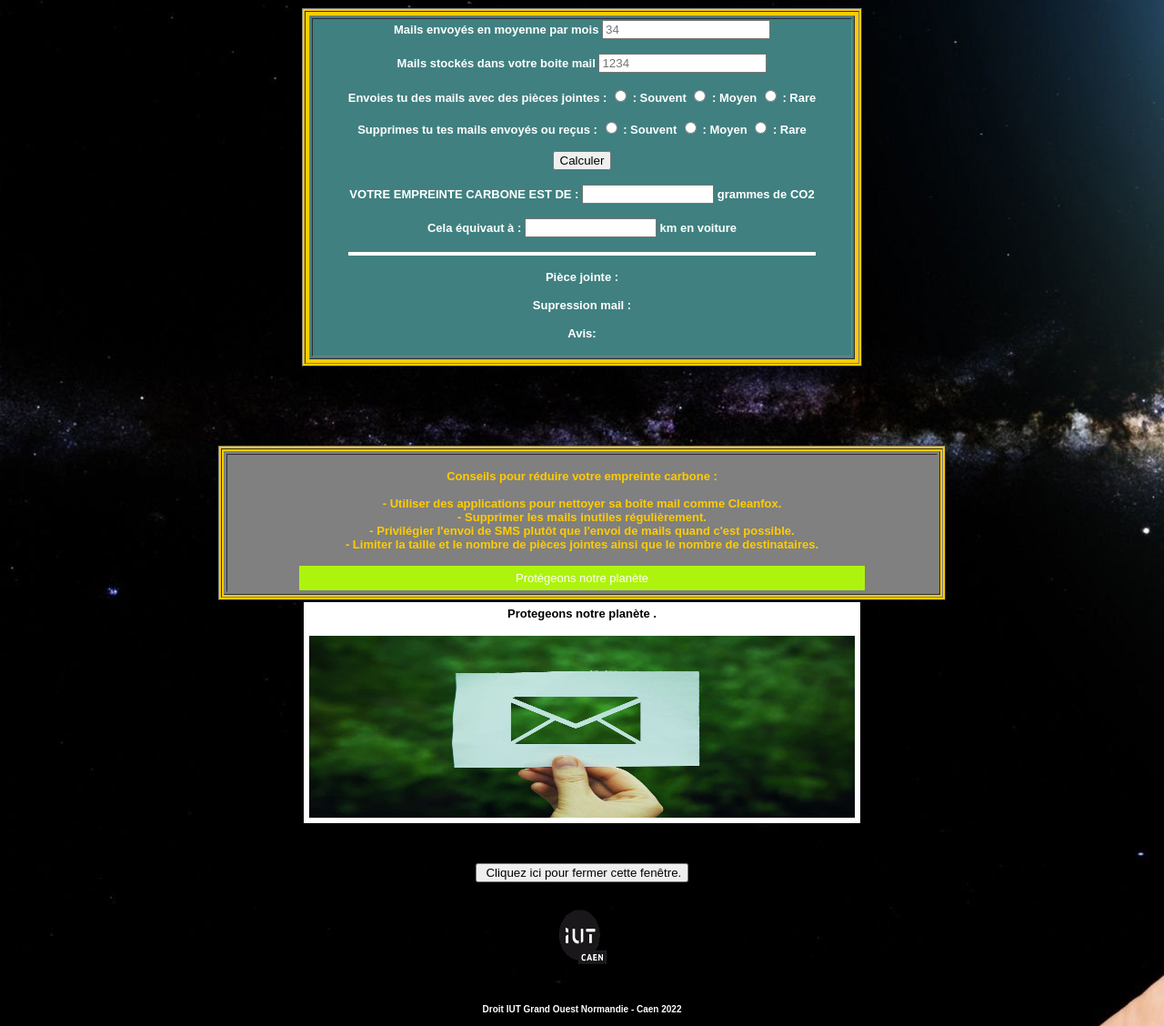
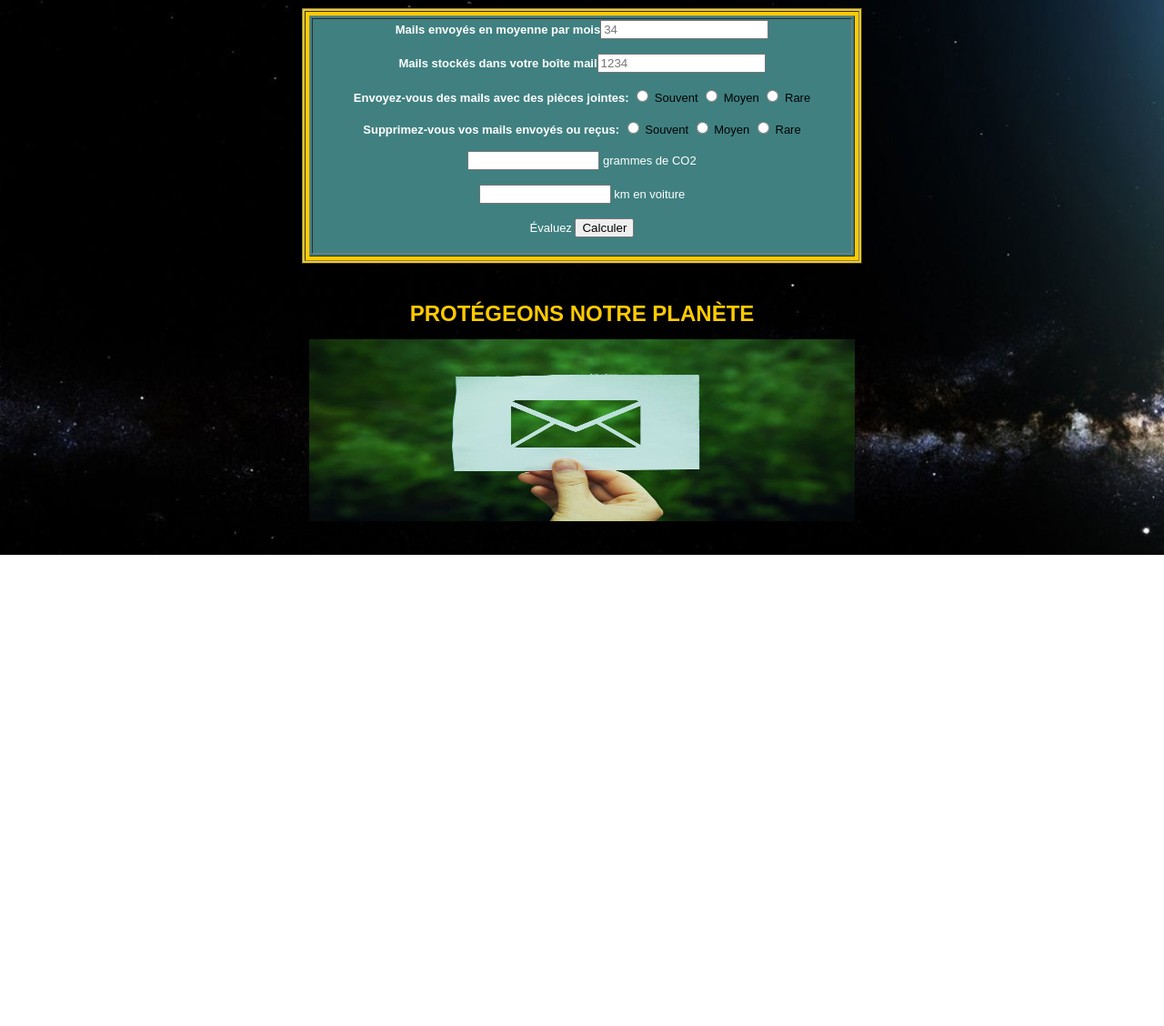
Before and after one commit to TAOUFIK05/Carbone-des-E-mails, a plain HTML site: page index.htm in a window 1280 px wide. Shown: the part 619-1747 px from the top of the page at 91% size. After the commit the page ends 1229 px from the top, so only its background shows below. Drawn offline with Linux system fonts and the light colour scheme.

Commit message:
Update index.htm

```diff
--- a/index.htm
+++ b/index.htm
@@ -1,129 +1,101 @@
 <!DOCTYPE HTML PUBLIC "-//W3C//DTD HTML 4.0 Transitional//EN">
 
-<HTML><HEAD><TITLE>EMPREINTE CARBONE DES MAILS</TITLE>
+<HTML>
+<HEAD>
+<TITLE>Empreinte Carbone des Mails</TITLE>
 <META http-equiv=Content-Type content="text/html; charset=utf8">
 <META content="MSHTML 6.00.2800.1106" name=GENERATOR>
+<SCRIPT language=javascript>
+// Hide from browsers that do not understand JavaScript
 
-<SCRIPT language=javascript>
-<!-- Hide from browsers that do not understand Javascript
-
-function calculcarbonne(carbonne) {
-
-var testincr=document.carbonne.input.value;
-var testinagecr=document.carbonne.inputage.value;
+function calculCarbonne(carbonne) {
+    var testincr = document.carbonne.input.value;
+    var testinagecr = document.carbonne.inputage.value;
     var theonecr;
     var sup_mail;
 
-for (i=0;i<document.carbonne.carbonnemorpho.length;i++){
-if (document.carbonne.carbonnemorpho[i].checked==true)
-theonecr=i;
+    for (i = 0; i < document.carbonne.carbonnemorpho.length; i++) {
+        if (document.carbonne.carbonnemorpho[i].checked == true)
+            theonecr = i;
     }
 
-for (i=0;i<document.carbonne.suppression.length;i++){
-if (document.carbonne.suppression[i].checked==true)
-sup_mail=i;
+    for (i = 0; i < document.carbonne.suppression.length; i++) {
+        if (document.carbonne.suppression[i].checked == true)
+            sup_mail = i;
     }
 
-if (theonecr==0 )
-{
-document.carbonne.output.value=(testincr*12*4 + testinagecr*10);
-document.carbonne.output2.value=Math.round((testincr*12*4 + testinagecr*10) / 150);
-document.getElementById("piece_jointe").innerHTML="Souvent: Envoies moins de mails avec des pièces jointes, puisqu'une pièce jointe émet 50 g de CO2";
+    var co2total = (testincr * 12 * 4 + testinagecr * 10);
+    document.carbonne.output.value = co2total;
+    document.carbonne.output2.value = Math.round(co2total / 150);
 
+    if (theonecr == 0) {
+        document.getElementById("piece_jointe").innerHTML = "Souvent: Envoyez moins de mails avec des pièces jointes, car une pièce jointe émet 50 g de CO2";
+    } else if (theonecr == 1) {
+        document.getElementById("piece_jointe").innerHTML = "Moyen: Envoyez moins de mails avec des pièces jointes.";
+    } else {
+        document.getElementById("piece_jointe").innerHTML = "Rare: C'est bien, continuez ainsi.";
     }
-else
-{
-if (theonecr==1 )
-{
-document.carbonne.output.value=(testincr*12*4 + testinagecr*10);
-document.carbonne.output2.value=Math.round((testincr*12*4 + testinagecr*10) / 150);
-document.getElementById("piece_jointe").innerHTML="Moyen: Envoies moins de mails avec des pièces jointes.";
 
+    if (document.carbonne.output2.value > 450) {
+        if (document.carbonne.output2.value > 700) {
+            document.getElementById("conseil").innerHTML = "BEAUCOUP: Essayez de supprimer des mails!";
+        } else {
+            document.getElementById("conseil").innerHTML = "Vous pouvez mieux faire.";
         }
-else
-{
-document.carbonne.output.value=(testincr*12*4 + testinagecr*10);
-document.carbonne.output2.value=Math.round((testincr*12*4 + testinagecr*10) / 150);
-document.getElementById("piece_jointe").innerHTML="Rare : C'est bien continues ainsi.";
+    } else {
+        document.getElementById("conseil").innerHTML = "C'est bien, continuez à supprimer vos mails.";
+    }
+
+    if (sup_mail == 0) {
+        document.getElementById("sup_mail_id").innerHTML = "Souvent: Continuez à supprimer vos mails, supprimez-en plus, et vous verrez votre empreinte carbone diminuer.";
+    } else if (sup_mail == 1) {
+        document.getElementById("sup_mail_id").innerHTML = "Moyen: Continuez à supprimer vos mails pour diminuer l'effet de CO2.";
+    } else {
+        document.getElementById("sup_mail_id").innerHTML = "Rare: Pensez à notre planète, supprimez vos mails, vous pouvez aider à la sauver :-)";
     }
 }
-//Message : conseil
-if (document.carbonne.output2.value >450 ){
-if (document.carbonne.output2.value >700 ){
-document.getElementById("conseil").innerHTML="BEAUCOUP ESSAYES DE SUPPRIMER DES MAILS !!!";
-
-}
-else{
-document.getElementById("conseil").innerHTML="Tu peux mieux faire";
-}
-}
-else{
-document.getElementById("conseil").innerHTML="C'est bien, continues à supprimer tes mails";
-}
-
-// supression mail
-
-if (sup_mail==0 )
-{
-
-document.getElementById("sup_mail_id").innerHTML="Souvent : Continues à supprimer tes mails, supprimes en plus, tu verras ton empreinte carbone diminuer";
-//document.carbonne.output31.value="Souvent : Continues à supprimer tes mails, supprimes en plus, tu verras ton empreinte carbone diminuer";
-}
-else
-{
-if (sup_mail==1 )
-{
-document.getElementById("sup_mail_id").innerHTML="Moyen : Continues à supprimes tes mails, pour diminuer l'effet de CO2";
-}
-else
-{
-document.getElementById("sup_mail_id").innerHTML="Rare : Penses à notre planète, supprimes tes mails, tu peux aider à la sauver :-)";
-}
-}
-// Piece jointe
-
-
-}
-
-// end hiding -->
+// end hiding
 </SCRIPT>
-
-
-<STYLE type=text/css>.grandgras {
-	FONT-WEIGHT: bold; FONT-SIZE: 24px; FONT-FAMILY: Arial, Helvetica, sans-serif
+<STYLE type=text/css>
+    .grandgras {
+        font-weight: bold;
+        font-size: 24px;
+        font-family: Arial, Helvetica, sans-serif;
     }
     .standard {
-	FONT-SIZE: 13px; FONT-FAMILY: Arial, Helvetica, sans-serif
+        font-size: 13px;
+        font-family: Arial, Helvetica, sans-serif;
     }
     .standardsmall {
-	FONT-SIZE: 10px; FONT-FAMILY: Arial, Helvetica, sans-serif
+        font-size: 10px;
+        font-family: Arial, Helvetica, sans-serif;
     }
     .lienbleu {
-	FONT-SIZE: 12px; COLOR: #0000ff; FONT-FAMILY: Arial, Helvetica, sans-serif; TEXT-DECORATION: none
-
+        font-size: 12px;
+        color: #0000ff;
+        font-family: Arial, Helvetica, sans-serif;
+        text-decoration: none;
     }
 </STYLE>
 </HEAD>
-<BODY  style=" background-image:url('earth.jpg');FONT-SIZE: 10pt; COLOR: rgb(0,0,0); FONT-FAMILY: Arial"
-vLink=#ffffff aLink=#000000 link=#ffffff leftMargin=5
-topMargin=5 >
+<BODY style="background-image:url('earth.jpg'); font-size: 10pt; color: rgb(0,0,0); font-family: Arial" vLink=#ffffff aLink=#000000 link=#ffffff leftMargin=5 topMargin=5>
 
-<P align=center><A href="http://iut-caen.unicaen.fr/"><SPAN
-class=standard><IMG height=200 src="carbonne3.jpg" width=250
-border=0></SPAN></A></P>
+<P align=center>
+    <A href="http://iut-caen.unicaen.fr/">
+        <SPAN class=standard><IMG height=200 src="carbonne3.jpg" width=250 border=0></SPAN>
+    </A>
+</P>
 <P align=center><STRONG><FONT color=#ffcb00><SPAN class=grandgras>CALCULEZ VOTRE EMPREINTE CARBONE DES MAILS</SPAN></FONT></STRONG></P>
-<P align=center><SPAN class=standard><IMG height=4
-alt="cadreseparateurblanc.gif (78 octets)"
-src="Le poids idéal_fichiers/cadreseparateurblanc.gif" width=514
-border=0></SPAN></P>
+<P align=center><SPAN class=standard><IMG height=4 src="Le poids idéal_fichiers/cadreseparateurblanc.gif" width=514 border=0></SPAN></P>
 <DIV align=center>
 <CENTER>
 <TABLE cellPadding=10 width=640 bgColor=#408080 border=0>
   <TBODY>
   <TR>
     <TD width="100%">
-      <P align=justify><FONT color=#ffffff><SPAN class=standard> Les mails sont omniprésents dans nos vies quotidiennes et representent une part important
-	  de l'émission des gaz à effet de serre. A ce jour où nous parlons du développement durable, il serait intéressant de diminuer notre empreinte carbone
+      <P align=justify><FONT color=#ffffff><SPAN class=standard>
+      Les mails sont omniprésents dans nos vies quotidiennes et représentent une part importante
+      de l'émission des gaz à effet de serre. À ce jour où nous parlons du développement durable, il serait intéressant de diminuer notre empreinte carbone
       notamment en supprimant nos mails. En effet, nos mails stockés et envoyés sont très énergivores et donc sont sources de pollution.
       <BR><BR>
       L'empreinte carbone permet de déterminer l'équivalent CO2 produit par les mails.
@@ -131,21 +103,24 @@ border=0></SPAN></P>
       <BR><BR>
       Calcul de l'empreinte carbone :
       <BR><BR>
-	  Quantité de CO2 produite au total par an = quantité de CO2 émise par l'envoi de mails pendant 1 mois × 12 + quantité de C02 émise lors du stockage des mails sur 1 an.
+      Quantité de CO2 produite au total par an = quantité de CO2 émise par l'envoi de mails pendant 1 mois × 12 + quantité de CO2 émise lors du stockage des mails sur 1 an.
       <BR>
       Quantité de CO2 émise par l'envoi de mails par mois = nombre de mails envoyés par mois × 4 Car 4 g de CO2 sont émis lors de l'envoi d'un mail en moyenne.
       <BR>
-	Quantité de CO2 émise lors du stockage de mails par an = nombre de mails stockés ×10
+      Quantité de CO2 émise lors du stockage de mails par an = nombre de mails stockés × 10
       <BR>
       Car 10 g de CO2 sont émis lors du stockage d'un mail pendant 1 an.
-	  <BR>
-	  <BR>
+      <BR><BR>
       Équivalence de l'empreinte carbone en km en voiture = Quantité de CO2 produite au total par an / 150
       <BR>
       Car 150 g équivaut en moyenne à la quantité de CO2 produite lors d'un trajet de 1 kilomètre en voiture.
       .</SPAN></FONT></P>
-      </SPAN></FONT></P></TD></TR></TBODY></TABLE></CENTER></DIV>
-
+    </TD>
+  </TR>
+  </TBODY>
+</TABLE>
+</CENTER>
+</DIV>
 
 <P align=center>&nbsp;</P>
 <DIV align=center>
@@ -161,187 +136,60 @@ border=0></SPAN></P>
             <FORM name=carbonne>
             <DIV align=center>
             <CENTER>
-            <P><SPAN class=standard><STRONG><FONT color=#ffffff> Mails envoyés en moyenne par mois  </FONT></STRONG><INPUT size=15
-            name=input type="number" placeholder="34"></SPAN></P></CENTER></DIV>
+            <P><SPAN class=standard><STRONG><FONT color=#ffffff>Mails envoyés en moyenne par mois</FONT></STRONG><INPUT size=15 name=input type="number" placeholder="34"></SPAN></P></CENTER></DIV>
 
             <DIV align=center>
             <CENTER>
-            <P><SPAN class=standard><STRONG><FONT color=#ffffff> Mails stockés dans votre boite mail  </FONT></STRONG><INPUT size=15
-            name=inputage placeholder="1234" type="number"></SPAN></P></CENTER></DIV>
+            <P><SPAN class=standard><STRONG><FONT color=#ffffff>Mails stockés dans votre boîte mail</FONT></STRONG><INPUT size=15 name=inputage placeholder="1234" type="number"></SPAN></P></CENTER></DIV>
 
             <DIV align=center>
             <CENTER>
-            <P><SPAN class=standard><STRONG><FONT color=#ffffff>Envoies tu des mails avec des pièces jointes : <INPUT type=radio name=carbonnemorpho> : Souvent
-            <INPUT type=radio name=carbonnemorpho> : Moyen <INPUT type=radio
-            name=carbonnemorpho> : Rare</FONT></STRONG></SPAN></P></CENTER></DIV>
+            <P><SPAN class=standard><STRONG><FONT color=#ffffff>Envoyez-vous des mails avec des pièces jointes:</FONT></STRONG> <INPUT type=radio name=carbonnemorpho> Souvent <INPUT type=radio name=carbonnemorpho> Moyen <INPUT type=radio name=carbonnemorpho> Rare</SPAN></P></CENTER></DIV>
 
             <DIV align=center>
             <CENTER>
-            <P><SPAN class=standard><STRONG><FONT color=#ffffff>Supprimes tu tes mails envoyés ou reçus   : <INPUT type=radio name=suppression> :  Souvent
-            <INPUT type=radio name=suppression> : Moyen <INPUT type=radio  name=suppression> : Rare</FONT></STRONG></SPAN></P></CENTER></DIV>
+            <P><SPAN class=standard><STRONG><FONT color=#ffffff>Supprimez-vous vos mails envoyés ou reçus:</FONT></STRONG> <INPUT type=radio name=suppression> Souvent <INPUT type=radio name=suppression> Moyen <INPUT type=radio name=suppression> Rare</SPAN></P></CENTER></DIV>
 
             <DIV align=center>
             <CENTER>
-            <P><SPAN class=standard><INPUT onclick=calculcarbonne(carbonne) type=button value=Calculer name=bouton></SPAN></P></CENTER></DIV>
+            <P><SPAN class=standard><INPUT size=15 name=output> <FONT color=#ffffff>grammes de CO2</FONT></SPAN></P></CENTER></DIV>
 
             <DIV align=center>
             <CENTER>
-            <P><SPAN class=standard><STRONG><FONT color=#ffffff> VOTRE EMPREINTE CARBONE EST DE : </FONT></STRONG><INPUT
-            size=15 name=output> <STRONG><FONT color=#ffffff> grammes de CO2</FONT></STRONG></SPAN></P></CENTER></DIV>
+            <P><SPAN class=standard><INPUT size=15 name=output2> <FONT color=#ffffff>km en voiture</FONT></SPAN></P></CENTER></DIV>
 
             <DIV align=center>
             <CENTER>
-            <P><SPAN class=standard><STRONG><FONT color=#ffffff> Cela équivaut à : </FONT></STRONG><INPUT
-            size=15 name=output2> <STRONG><FONT color=#ffffff> km en voiture</FONT></STRONG></SPAN></P></CENTER></DIV>
-
-			<P align=center><STRONG><SPAN class=standard><IMG height=4
-			src="cadreseparateurblanc.gif" width=514 border=0
-			?></SPAN></STRONG></P>
-<!--
-			<DIV align=center>
-            <CENTER>
-            <TABLE cellPadding=4 width="80%" bgColor=#AEF30E border=0>
-              <TBODY>
-              <TR>
-                <TD width="100%">
-                  <P align=center><SPAN class=standard><FONT color=#ffffff>
-
-                 <p id="piece_jointe"> </p>
-
-				  </FONT></SPAN></P></TD></TR></TBODY></TABLE></CENTER></DIV>
-			<P align=center><STRONG><SPAN class=standard><IMG height=4
-			src="cadreseparateurblanc.gif" width=514 border=0
-			?></SPAN></STRONG></P>
+            <P><SPAN class=standard><FONT color=#ffffff>Évaluez</FONT> <INPUT onclick="calculCarbonne(this.form)" type=button value="Calculer"></SPAN></P></CENTER></DIV>
 
             <DIV align=center>
             <CENTER>
-            <TABLE cellPadding=4 width="80%" bgColor=#AEF30E border=0>
-              <TBODY>
-              <TR>
-                <TD width="100%">
-                  <P align=center><SPAN class=standard><FONT color=#33B7FF>
-
-
-				 <p id="sup_mail_id"> </p>
-
-				  </FONT></SPAN></P></TD></TR></TBODY></TABLE></CENTER></DIV>
-
-			<P align=center><STRONG><SPAN class=standard><IMG height=4
-			src="cadreseparateurblanc.gif" width=514 border=0
-			?></SPAN></STRONG></P>
+            <P><SPAN class=standard><FONT color=#ffffff id="piece_jointe"></FONT></SPAN></P></CENTER></DIV>
 
             <DIV align=center>
             <CENTER>
-            <TABLE cellPadding=4 width="80%" bgColor=#AEF30E border=0>
-              <TBODY>
-              <TR>
-                <TD width="100%">
-                  <P align=center><SPAN class=standard><FONT color=#E7FF33 >
-
-				 <p id="conseil"> </p>
-				  </FONT></SPAN></P></TD></TR></TBODY></TABLE></CENTER></DIV>
--->
-
-
-
+            <P><SPAN class=standard><FONT color=#ffffff id="sup_mail_id"></FONT></SPAN></P></CENTER></DIV>
 
             <DIV align=center>
             <CENTER>
-            <P><SPAN class=standard><STRONG><FONT color=#ffffff> Pièce jointe : </FONT></STRONG>   <p id="piece_jointe"> </p>
-            <STRONG><FONT
-            color=#AEF30E></FONT></STRONG></SPAN></P></CENTER></DIV>
-
-
-			<DIV align=center>
-            <CENTER>
-            <P><SPAN class=standard><STRONG><FONT color=#ffffff> Supression mail : </FONT></STRONG>   <p id="sup_mail_id"> </p>
-            <STRONG><FONT
-            color=#AEF30E></FONT></STRONG></SPAN></P></CENTER></DIV>
-
-			<DIV align=center>
-            <CENTER>
-            <P><SPAN class=standard><STRONG><FONT color=#ffffff> Avis: </FONT></STRONG>   <p id="conseil"> </p>
-            <STRONG><FONT
-            color=#AEF30E></FONT></STRONG></SPAN></P></CENTER></DIV>
-
-			</FORM></TD></TR></TBODY></TABLE></TD></TR></TBODY></TABLE></CENTER></DIV>
-
-
+            <P><SPAN class=standard><FONT color=#ffffff id="conseil"></FONT></SPAN></P></CENTER></DIV>
+            </FORM>
+          </TD>
+        </TR>
+        </TBODY>
+      </TABLE>
+    </TD>
+  </TR>
+  </TBODY>
+</TABLE>
+</CENTER>
+</DIV>
 
 <P align=center>&nbsp;</P>
-<P align=center><SPAN class=standard><IMG height=4
-alt="cadreseparateurblanc.gif (78 octets)"
-src="Le poids idéal_fichiers/cadreseparateurblanc.gif" width=514
-border=0></SPAN></P>
-<P align=center>&nbsp;</P>
-<DIV align=center>
 
+<P align=center><FONT color=#ffcb00><STRONG><SPAN class=grandgras>PROTÉGEONS NOTRE PLANÈTE</SPAN></STRONG></FONT></P>
+<P align=center><SPAN class=standard><IMG height=200 src="carbonne2.jpg" width=600 border=0></SPAN></P>
+<P align=center><SPAN class=standardsmall><STRONG><FONT color=#000000>Droit IUT Grand Ouest Normandie - Caen 2022</FONT></STRONG></SPAN></P>
 
-<CENTER>
-<TABLE cellPadding=2 width=800 bgColor=#ffcb00 border=1>
-  <TBODY>
-  <TR>
-    <TD width="100%">
-      <DIV align=center>
-      <CENTER>
-      <TABLE width="100%" bgColor=#808080 border=1>
-        <TBODY>
-        <TR>
-          <TD width="100%">
-            <P align=center><SPAN class=standard><FONT color=#ffcb00><STRONG>
-			<BR>
-			Conseils pour réduire votre empreinte carbone :
-			<BR>
-			<BR>
-			- Utiliser des applications pour nettoyer sa boîte mail comme Cleanfox.<BR>
-			- Supprimer les mails inutiles régulièrement.<BR>
-			- Privilégier l'envoi de SMS plutôt que l'envoi de mails quand c'est possible.<BR>
-			- Limiter la taille et le nombre de pièces jointes ainsi que le nombre de destinataires.<BR>
-
-			</STRONG></FONT></SPAN></P>
-
-            <DIV align=center>
-            <CENTER>
-            <TABLE cellPadding=4 width="80%" bgColor=#AEF30E border=0>
-              <TBODY>
-              <TR>
-                <TD width="100%">
-                  <P align=center><SPAN class=standard><FONT color=#ffffff>
-
-                  Protégeons notre planète
-				  </FONT></SPAN></P></TD></TR></TBODY></TABLE></CENTER></DIV></TD></TR></TBODY></TABLE></CENTER></DIV></TD></TR></TBODY></TABLE></CENTER></DIV>
-
-
-
-<DIV align=center>
-
-
-<CENTER>
-<TABLE borderColor=#000000 cellSpacing=0 cellPadding=5 width=514 bgColor=#ffffff
-border=1>
-  <TBODY>
-  <TR>
-    <TD align=middle width="100%"><STRONG><FONT color=#000000><SPAN
-      class=standard>Protegeons notre planète .</SPAN></FONT></STRONG>
-      <P><A
-      < href="http://iut-caen.unicaen.fr/presentation/4-sites-geographiques/site-de-caen-campus-ii/">
-	  <IMG  height=200 src="carbonne2.jpg" width=600
-      border=1></A>
-
-
-	  </P></TD></TR></TBODY></TABLE></CENTER></DIV>
-<P align=center>&nbsp;</P>
-
-
-<FORM>
-<DIV align=center>
-<CENTER>
-<P><STRONG><SPAN class=standard><INPUT onclick=self.close() type=button value=" Cliquez ici pour fermer cette fenêtre."></SPAN></STRONG></P></CENTER></DIV></FORM>
-
-
-<P align=center><STRONG><SPAN class=standard><IMG height=4
-src="Le poids idéal_fichiers/cadreseparateurblanc.gif" width=514 border=0
-?></SPAN></STRONG></P>
-<P align=center><STRONG><SPAN class=standard><IMG height=90
-src="iut.png" width=100 border=0></SPAN></STRONG></P>
-<P align=center><SPAN class=standardsmall><STRONG><FONT color=#ffffff>Droit IUT Grand Ouest Normandie - Caen 2022</FONT></STRONG></SPAN></P></B></BODY></HTML>
+</BODY>
+</HTML>
```
Lines whose indentation alone changed are shown as unchanged.
